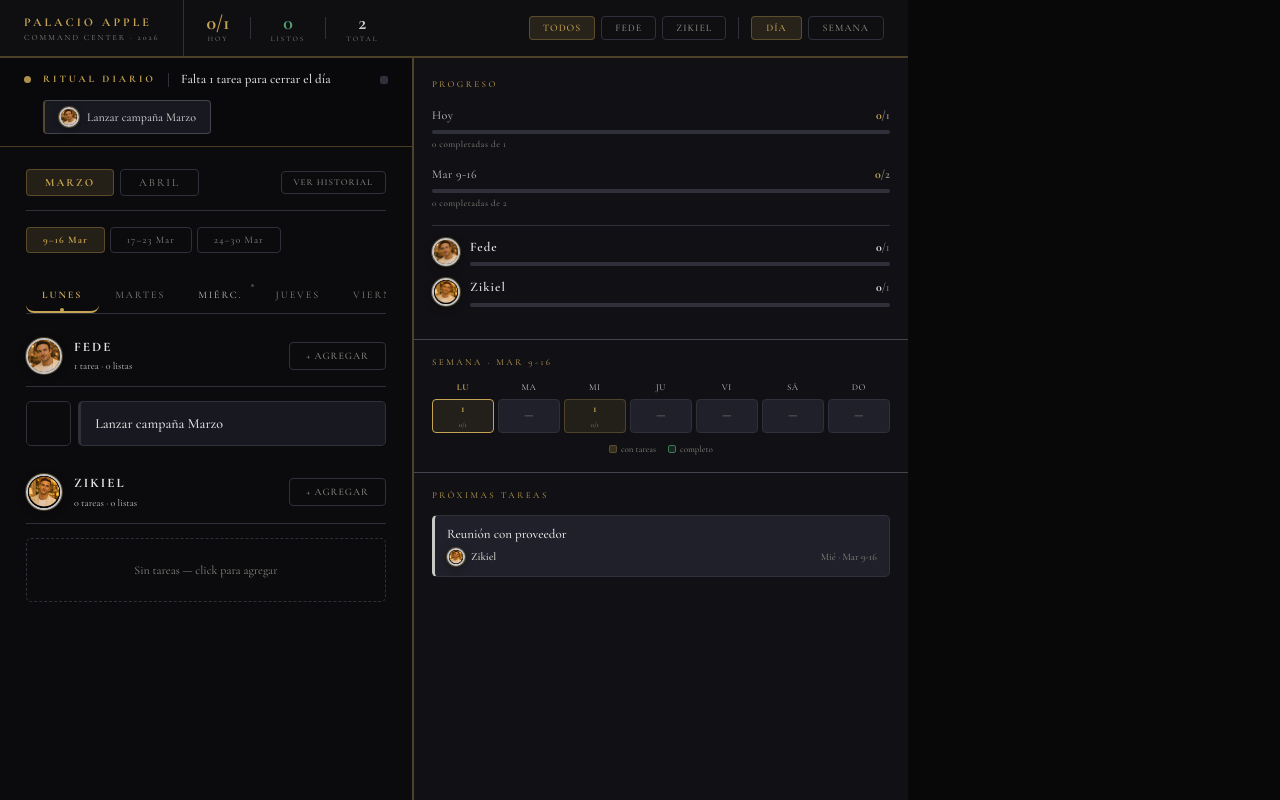
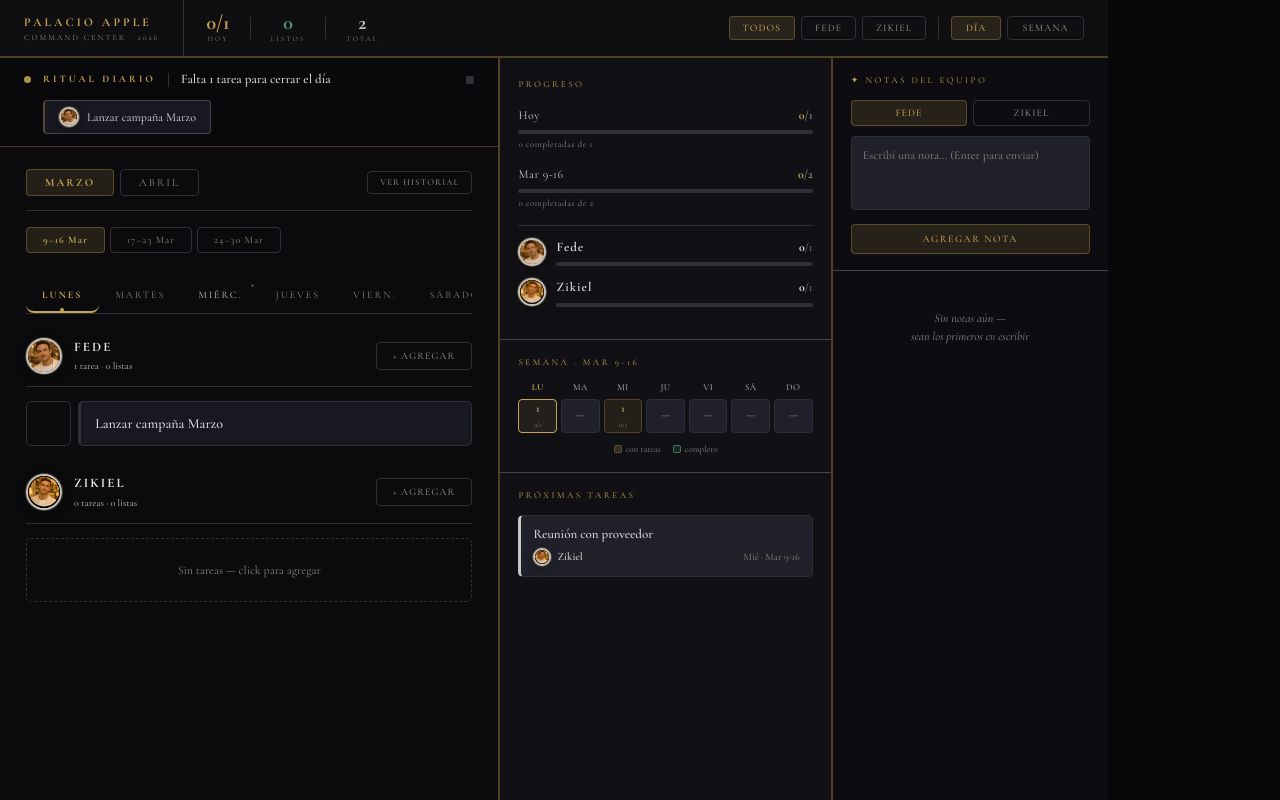
Before and after one commit to FedericoDiTata/palacio-app, a React (Vite) app: page / in a window 1280 px wide. Built offline with nearby package versions, Linux system fonts and the light colour scheme.

Commit message:
interfaz de notas

```diff
--- a/src/App.jsx
+++ b/src/App.jsx
@@ -273,7 +273,7 @@ function RightPanel({ tasks, activeDay, activeWeek, onOpenTask }) {
 
   return (
     <div style={{
-      width:290, minWidth:290, flexShrink:0, flexGrow:1,
+      flex:"0 0 30%", minWidth:0,
       borderLeft:`2px solid ${C.borderH}`,
       background:C.panel, display:"flex", flexDirection:"column",
       height:"100%", overflowY:"auto",
@@ -396,6 +396,120 @@ function Celebration({ onDone }) {
         <div style={{fontSize:48,marginBottom:12}}>⚡</div>
         <div style={{fontSize:26,color:C.oro,fontWeight:700,letterSpacing:3,fontFamily:"'Cormorant Garamond',Georgia,serif"}}>DÍA CERRADO</div>
         <div style={{fontSize:13,color:C.perla2,marginTop:8}}>Todas las tareas completadas</div>
+      </div>
+    </div>
+  );
+}
+
+// ─── NOTES PANEL ──────────────────────────────────────────────────────────────
+function NotesPanel() {
+  const NOTES_KEY = "pa_notes_v1";
+  const [notes, setNotes] = useState(()=>{
+    try{ return JSON.parse(localStorage.getItem(NOTES_KEY))||[]; }catch{ return []; }
+  });
+  const [text, setText] = useState("");
+  const [author, setAuthor] = useState("Fede");
+
+  function addNote() {
+    if(!text.trim()) return;
+    const note = {
+      id: Date.now(),
+      text: text.trim(),
+      author,
+      ts: new Date().toLocaleString("es-AR",{day:"2-digit",month:"2-digit",hour:"2-digit",minute:"2-digit"}),
+    };
+    const next = [note, ...notes];
+    setNotes(next);
+    localStorage.setItem(NOTES_KEY, JSON.stringify(next));
+    setText("");
+  }
+
+  function deleteNote(id) {
+    const next = notes.filter(n=>n.id!==id);
+    setNotes(next);
+    localStorage.setItem(NOTES_KEY, JSON.stringify(next));
+  }
+
+  return (
+    <div style={{
+      flex:"0 0 25%", minWidth:0,
+      borderLeft:`2px solid ${C.borderH}`,
+      background:"#0d0d11", display:"flex", flexDirection:"column",
+      height:"100%",
+    }}>
+      {/* Header */}
+      <div style={{padding:"16px 18px",borderBottom:`1px solid ${C.border2}`,flexShrink:0}}>
+        <div style={{fontSize:9,color:C.oro,letterSpacing:2.5,marginBottom:12}}>✦ NOTAS DEL EQUIPO</div>
+        {/* Author selector */}
+        <div style={{display:"flex",gap:6,marginBottom:10}}>
+          {["Fede","Zikiel"].map(u=>(
+            <button key={u} onClick={()=>setAuthor(u)} style={{
+              flex:1, padding:"6px 0",
+              background:author===u?(u==="Fede"?C.oro_dim:"#1a1a2a"):"transparent",
+              border:`1px solid ${author===u?(u==="Fede"?C.oro_b:C.perla2+"66"):C.border}`,
+              color:author===u?(u==="Fede"?C.oro:C.perla2):C.perla3,
+              borderRadius:4, cursor:"pointer", fontFamily:"inherit",
+              fontSize:10, letterSpacing:1, transition:"all 0.15s",
+            }}>{u.toUpperCase()}</button>
+          ))}
+        </div>
+        {/* Input */}
+        <textarea
+          value={text}
+          onChange={e=>setText(e.target.value)}
+          onKeyDown={e=>{if(e.key==="Enter"&&!e.shiftKey){e.preventDefault();addNote();}}}
+          placeholder="Escribí una nota... (Enter para enviar)"
+          rows={3}
+          style={{
+            width:"100%", background:C.surface2,
+            border:`1px solid ${C.border}`, borderRadius:4,
+            color:C.perla, fontSize:12, fontFamily:"inherit",
+            padding:"9px 11px", resize:"none", outline:"none",
+            lineHeight:1.5,
+          }}
+        />
+        <button onClick={addNote} style={{
+          marginTop:7, width:"100%", padding:"8px 0",
+          background:C.oro_dim, border:`1px solid ${C.oro_b}`,
+          color:C.oro, borderRadius:4, cursor:"pointer",
+          fontFamily:"inherit", fontSize:10, letterSpacing:1.5,
+          transition:"all 0.15s",
+        }}>AGREGAR NOTA</button>
+      </div>
+
+      {/* Notes list */}
+      <div style={{flex:1,overflowY:"auto",padding:"14px 18px",display:"flex",flexDirection:"column",gap:10}}>
+        {notes.length===0
+          ? <div style={{fontSize:12,color:C.perla3,fontStyle:"italic",textAlign:"center",marginTop:24}}>
+              Sin notas aún —<br/>sean los primeros en escribir
+            </div>
+          : notes.map(n=>(
+            <div key={n.id} style={{
+              padding:"11px 13px",
+              background:C.surface2,
+              border:`1px solid ${C.border}`,
+              borderLeft:`3px solid ${n.author==="Fede"?C.oro:C.perla2}`,
+              borderRadius:5,
+              position:"relative",
+            }}>
+              <div style={{display:"flex",alignItems:"center",gap:8,marginBottom:7}}>
+                <Avatar user={n.author} size={20}/>
+                <span style={{fontSize:11,fontWeight:700,color:n.author==="Fede"?C.oro:C.perla2,letterSpacing:0.5}}>{n.author}</span>
+                <span style={{fontSize:9,color:C.perla3,marginLeft:"auto"}}>{n.ts}</span>
+              </div>
+              <div style={{fontSize:13,color:C.perla,lineHeight:1.55,whiteSpace:"pre-wrap"}}>{n.text}</div>
+              <button onClick={()=>deleteNote(n.id)} style={{
+                position:"absolute",top:8,right:8,
+                background:"none",border:"none",color:C.perla3,
+                cursor:"pointer",fontSize:12,lineHeight:1,padding:2,
+                opacity:0.5,transition:"opacity 0.15s",
+              }}
+                onMouseEnter={e=>e.target.style.opacity=1}
+                onMouseLeave={e=>e.target.style.opacity=0.5}
+              >✕</button>
+            </div>
+          ))
+        }
       </div>
     </div>
   );
@@ -529,7 +643,7 @@ export default function App() {
       {/* BODY */}
       <div style={{display:"flex",flex:1,overflow:"hidden",background:C.main,alignItems:"stretch"}}>
         {/* MAIN */}
-        <div style={{flex:2,overflowY:"auto",minWidth:0,background:C.main}}>
+        <div style={{flex:"0 0 45%",overflowY:"auto",minWidth:0,background:C.main}}>
 
           {/* RITUAL BANNER */}
           {view==="dia"&&(
@@ -753,6 +867,9 @@ export default function App() {
 
         {/* RIGHT PANEL */}
         <RightPanel tasks={filtered} activeDay={activeDay} activeWeek={activeWeek} onOpenTask={setModal}/>
+
+        {/* NOTES PANEL */}
+        <NotesPanel/>
       </div>
 
       {/* MODAL */}
```
